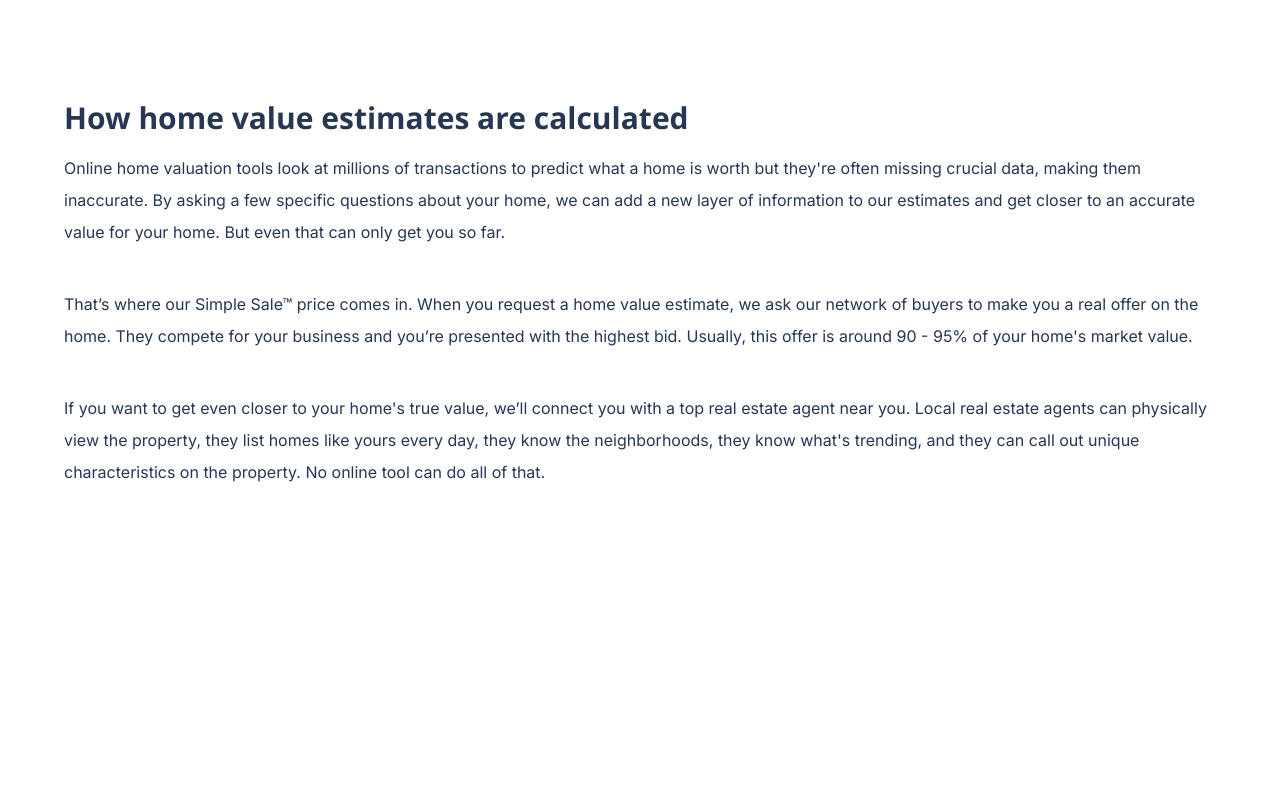
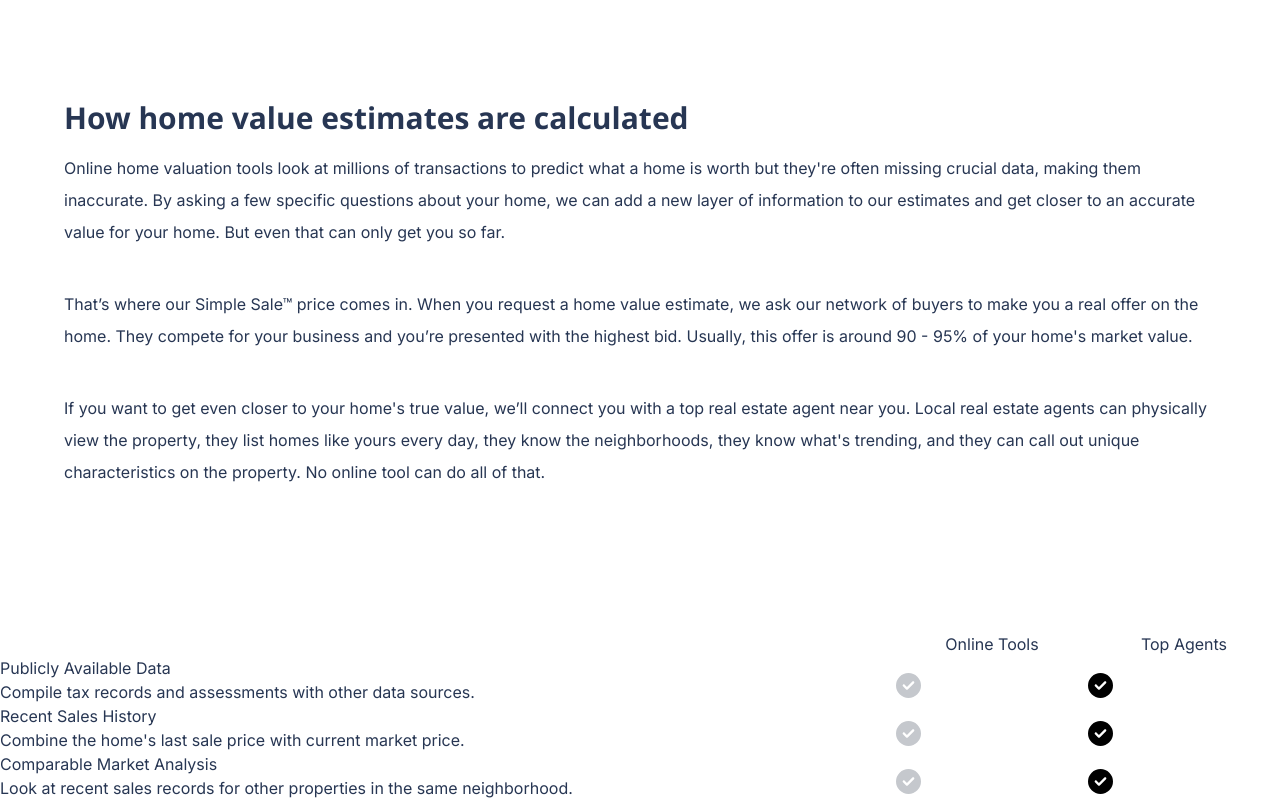
Before and after one commit to Harkanni/real-estate-management-app, a Next.js app: page / in a window 1280 px wide. Shown: the part 1873-2673 px from the top of the page. Before the commit the page ends 2505 px from the top, so only its background shows below. Built offline with nearby package versions, Linux system fonts and the light colour scheme.

Commit message:
comparison

```diff
--- a/assets/style.module.css
+++ b/assets/style.module.css
@@ -32,6 +32,11 @@
    transform: translateY(-2.1rem);
    /* display: none; */
 }
+
+.keypoint, .comparison {
+   display: inline-block;
+}
+
 
 @media screen and (max-width: 768px) {
    .banner {
--- a/components/Comparison.tsx
+++ b/components/Comparison.tsx
@@ -1,11 +1,34 @@
+import { Comparisons } from '@/constants';
 import React from 'react'
 import { FaCircleCheck } from "react-icons/fa6";
+import styles from '@/assets/style.module.css'
 
 const Comparison = () => {
   return (
-    <div>
-
-    </div>
+    <section>
+      <ul>
+         {
+            Comparisons.map((item, index) => {
+               return (
+                  <li key={index} className='w-[100%]'>
+                     <div className={`${styles.keypoint} inline-block w-[70%]`}>
+                        <label>{item.label}</label>
+                        <p>{item.desc}</p>
+                     </div>
+                     <div className={`${styles.comparison} inline-block w-[30%]`}>
+                        <div className='inline-block w-[50%] text-center'>
+                           {item.calc}
+                        </div>
+                        <div className='inline-block w-[50%] text-center'>
+                           {item.agents}
+                        </div>
+                     </div>
+                  </li>
+               )
+            })
+         }
+      </ul>
+    </section>
   )
 }
 
--- a/constants/index.js
+++ b/constants/index.js
@@ -17,7 +17,7 @@ export const Evaluations = [
   }
 ];
 
-export const comparisons = [
+export const Comparisons = [
    {
       label: '',
       desc: '',
```
